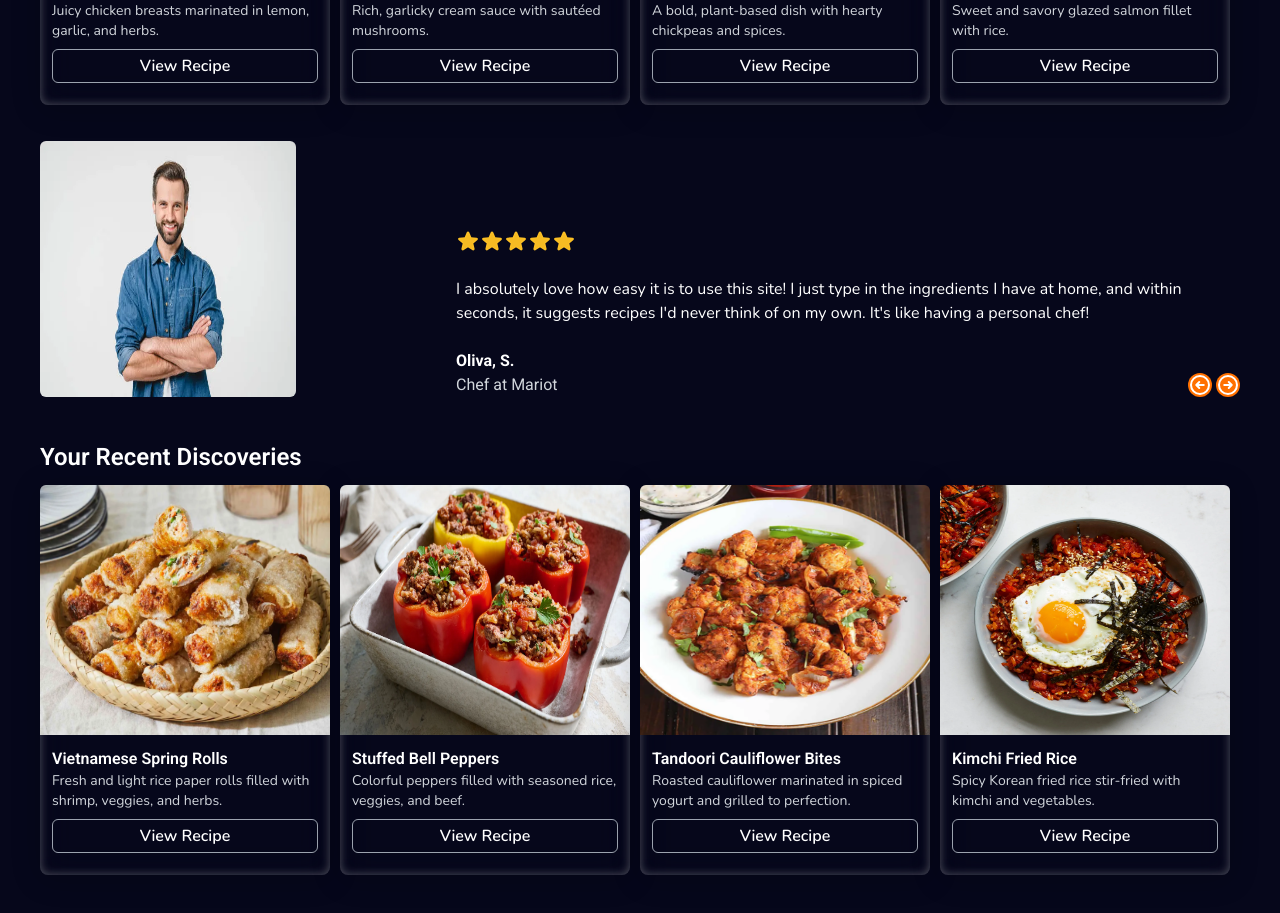
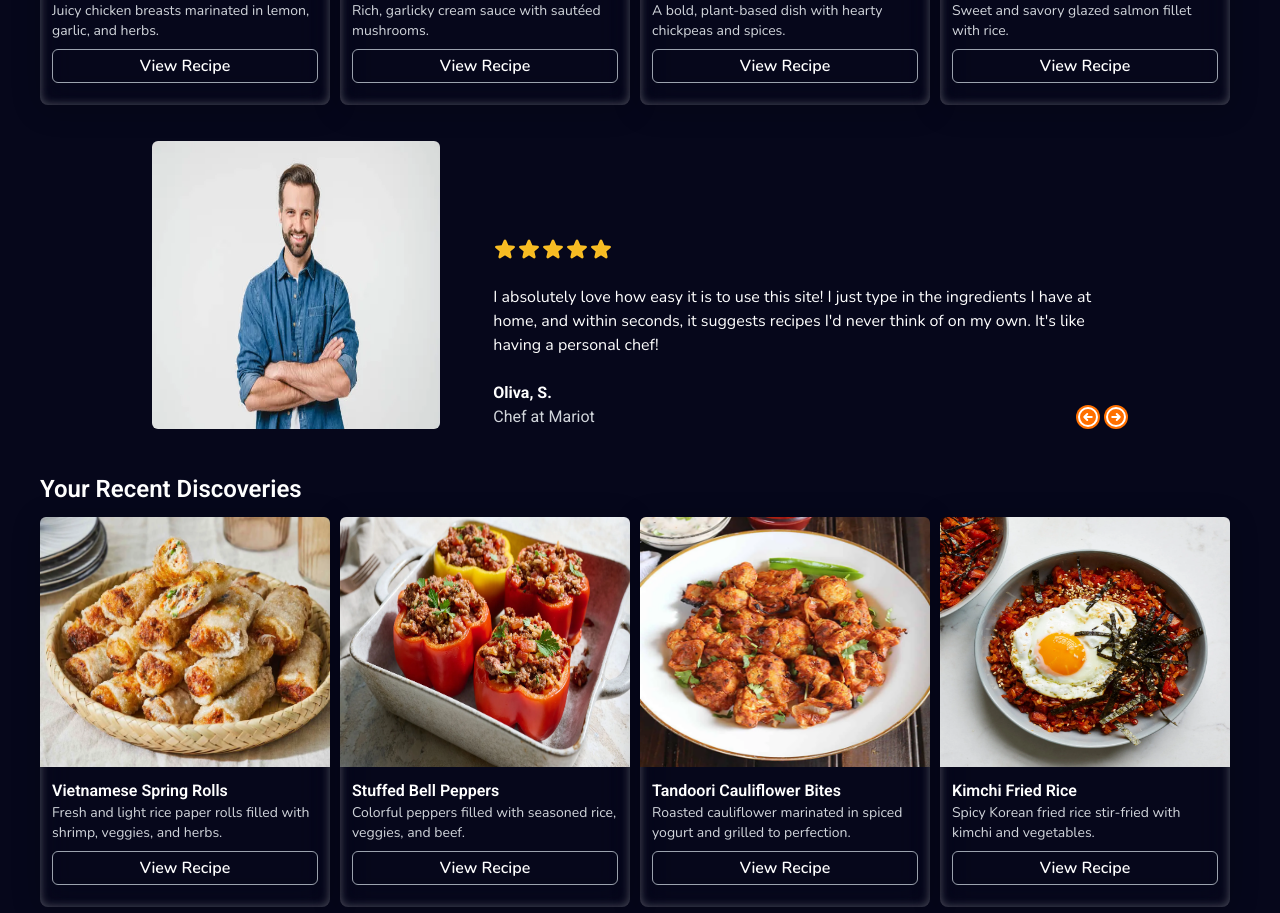
Before and after one commit to AimableUK/Tasty_Mundo, a React (Vite) app: page / in a window 1280 px wide. Shown: the part 1783-2696 px from the top of the page. Built offline with nearby package versions, Linux system fonts and the light colour scheme; a web font is replaced by a local one.

Commit message:
Added more animations to the testimonial

```diff
--- a/src/Components/Testimonials/Testimonials.jsx
+++ b/src/Components/Testimonials/Testimonials.jsx
@@ -1,10 +1,10 @@
 import React, { useRef, useState } from "react";
 import testimonialsData from "../../Data/TestimonialsData/testimonialsData";
-import { motion, AnimatePresence } from "framer-motion";
+import { motion, AnimatePresence, easeInOut } from "framer-motion";
 
 const Testimonials = () => {
   const [index, setIndex] = useState(0);
-  const direction = useRef(0); // -1 = left, 1 = right
+  const direction = useRef(0);
 
   const handleNext = () => {
     direction.current = 1;
@@ -32,7 +32,7 @@ const Testimonials = () => {
   };
 
   return (
-    <div className="bg-primaryBody text-white flex flex-col font-nunito">
+    <div className="bg-primaryBody text-white flex flex-col font-nunito md:px-28">
       <AnimatePresence mode="wait" custom={direction.current}>
         <motion.div
           key={testimonialsData[index].id}
@@ -41,7 +41,7 @@ const Testimonials = () => {
           initial="enter"
           animate="center"
           exit="exit"
-          transition={{ duration: 0.4 }}
+          transition={{ duration: 0.4, ease: "easeInOut" }}
           className="your-styled-testimonial-container"
         >
           <div className="p-3 md:px-10 md:grid grid-cols-3">
@@ -50,7 +50,7 @@ const Testimonials = () => {
               <img
                 src={testimonialsData[index].img}
                 alt={testimonialsData[index].name + ", " + testimonialsData[index].title}
-                className="w-full md:size-64 rounded-md"
+                className="w-full md:size-72 rounded-md"
               />
             </div>
 
```
